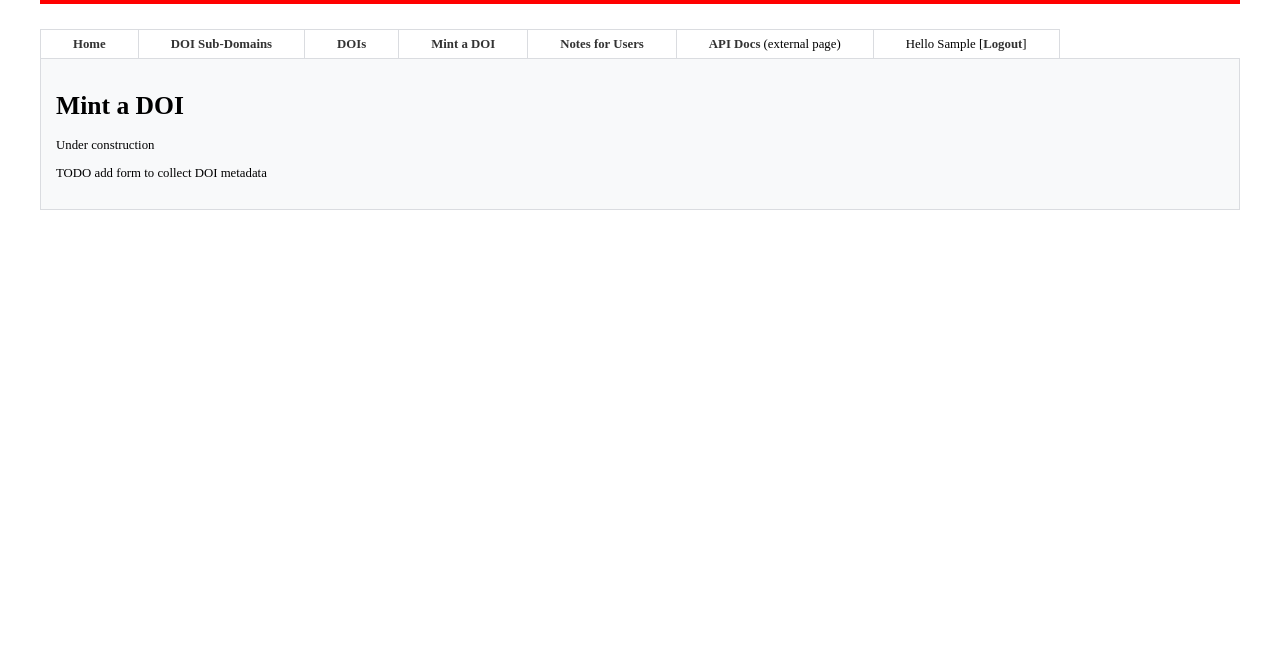
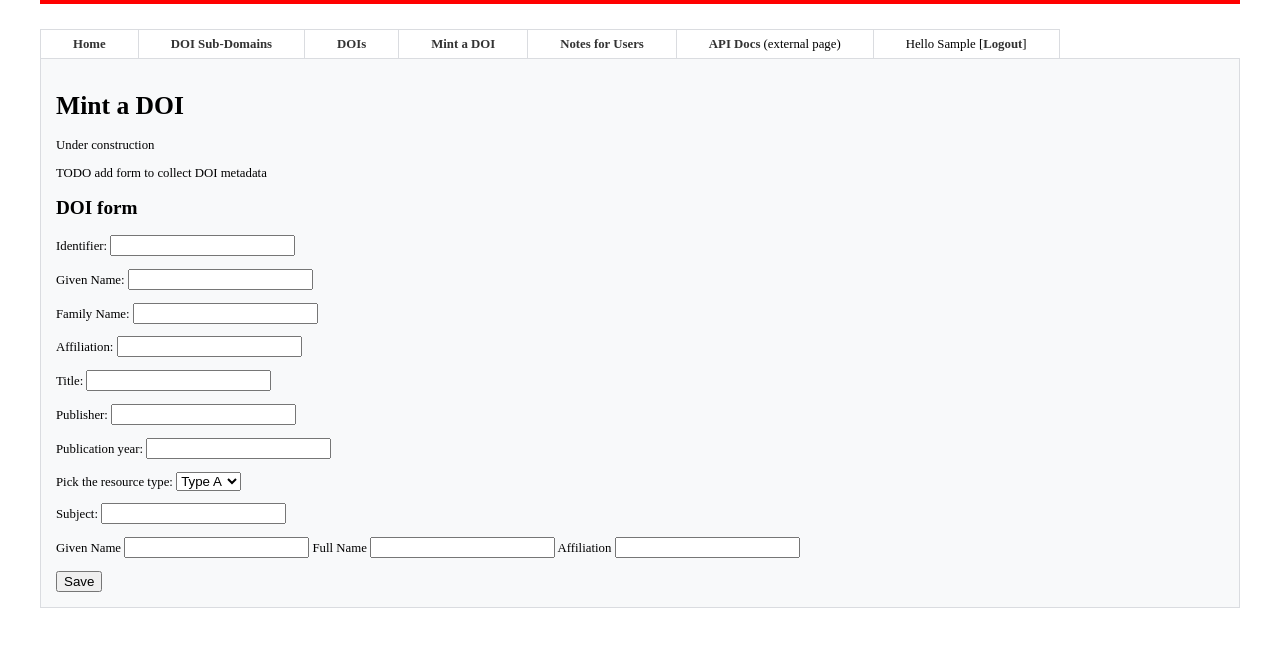
Before and after one commit to ral-facilities/doi_site, a Django app: page /mint in a window 1280 px wide. Shown: the part 141-800 px from the top of the page. Run offline with Django 3.2, Linux system fonts and the light colour scheme; the visitor is signed in with stand-in values (Sample User, id 1); parts of the project's set-up code (start-up, migrations or seed data) failed here and were passed over.

Commit message:
create basic form

```diff
--- /dev/null
+++ b/datasets/forms.py
@@ -0,0 +1,64 @@
+from django import forms
+from django.core.validators import RegexValidator
+from django.forms import MultiWidget, TextInput
+
+RT_CHOICES= [
+    ('type 1', 'Type A'),
+    ('type 2', 'Type B'),
+    ('type 3', 'Type C'),
+    ('type 4', 'Type D'),
+    ]
+
+
+class CreatorField(forms.MultiValueField):
+    def __init__(self, **kwargs):
+        # Define one message for all fields.
+        error_messages = {
+            'incomplete': 'Enter a country calling code and a phone number.',
+        }
+        # Or define a different message for each field.
+        fields = (
+            forms.CharField(
+                error_messages={'incomplete': 'Enter a country calling code.'},
+                validators=[
+                    RegexValidator(r'^[0-9]+$', 'Enter a valid country calling code.'),
+                ],
+                label = "Given Name"
+            ),
+            forms.CharField(
+                error_messages={'incomplete': 'Enter a phone number.'},
+                validators=[RegexValidator(r'^[0-9]+$', 'Enter a valid phone number.')],
+            ),
+            forms.CharField(
+                validators=[RegexValidator(r'^[0-9]+$', 'Enter a valid extension.')],
+                required=False,
+            ),
+        )
+        super().__init__(
+            error_messages=error_messages, fields=fields,
+            require_all_fields=False, **kwargs
+        )
+
+class CreatorWidget(MultiWidget):
+    template_name = 'creator.html'
+
+    def __init__(self, attrs=None):
+        widgets=[forms.TextInput, forms.TextInput, forms.TextInput]
+        super().__init__(widgets, attrs)
+
+    def decompress(self, value):
+        if value:
+            pass
+        return [None, None, None]
+
+class SimpleForm(forms.Form):
+    identifier = forms.CharField(label='Identifier', max_length=100)
+    creator_given_name = forms.CharField(label='Given Name', max_length=100, widget=forms.TextInput(attrs={'class' : 'creator'}))
+    creator_family_name = forms.CharField(label='Family Name', max_length=100, widget=forms.TextInput(attrs={'class' : 'creator'}))
+    creator_affiliation = forms.CharField(label='Affiliation', max_length=100)
+    title = forms.CharField(max_length=100)
+    publisher = forms.CharField(max_length=100)
+    publication_year = forms.CharField(max_length=100)
+    resource_type= forms.CharField(label='Pick the resource type:', widget=forms.Select(choices=RT_CHOICES))
+    subject = forms.CharField(max_length=100)
+    creator = CreatorField(label='', widget = CreatorWidget())
--- /dev/null
+++ b/datasets/templates/creator.html
@@ -0,0 +1,13 @@
+{% spaceless %}
+
+Given Name
+{% include widget.subwidgets.0.template_name %}
+
+Full Name
+{% include widget.subwidgets.1.template_name %}
+
+Affiliation
+{% include widget.subwidgets.2.template_name %}
+
+
+{% endspaceless %}
--- a/datasets/templates/datasets/mint.html
+++ b/datasets/templates/datasets/mint.html
@@ -4,4 +4,12 @@
 <p>Under construction</p>
 <p>TODO add form to collect DOI metadata</p>
 
+
+<h2>DOI form</h2>
+<form method="POST" class="post-form">{% csrf_token %}
+    {{ form.as_p }}
+    <button type="submit" class="save btn btn-secondary">Save</button>
+</form>
+
+
 {% endblock %}
--- a/datasets/views.py
+++ b/datasets/views.py
@@ -2,6 +2,8 @@ from django.contrib.auth.decorators import login_required
 from django.shortcuts import render
 from django.utils.decorators import method_decorator
 from django.views.generic import View
+from .forms import SimpleForm
+
 
 from doi_site.settings import DATACITE_TEST_URL, DATACITE_URL
 
@@ -13,7 +15,8 @@ class Mint(View):
 
     # pylint: disable=no-self-use
     def get(self, request):
-        context = {"is_testing": _is_test_url()}
+        form = SimpleForm()
+        context = {"is_testing": _is_test_url(), 'form': form}
         return render(request, "datasets/mint.html", context)
 
 
--- a/doi_site/urls.py
+++ b/doi_site/urls.py
@@ -1,8 +1,8 @@
 """ The URL mappings. """
 
-from django.conf.urls import re_path
+from django.urls import re_path
 from django.contrib import admin
-
+from django.urls import path, include
 from datasets.views import Mint
 from doi_site.views import DoiList, Domains, HomeView, Notes, Login, Logout
 from mds.views import DoiView, MetadataView, MediaView
--- a/requirements.txt
+++ b/requirements.txt
@@ -1,4 +1,4 @@
-Django==2
+Django==4
 django-auth-ldap
 python-ldap
 psycopg2-binary==2.8.6
```
Also changed, not shown: doi.db (added).
